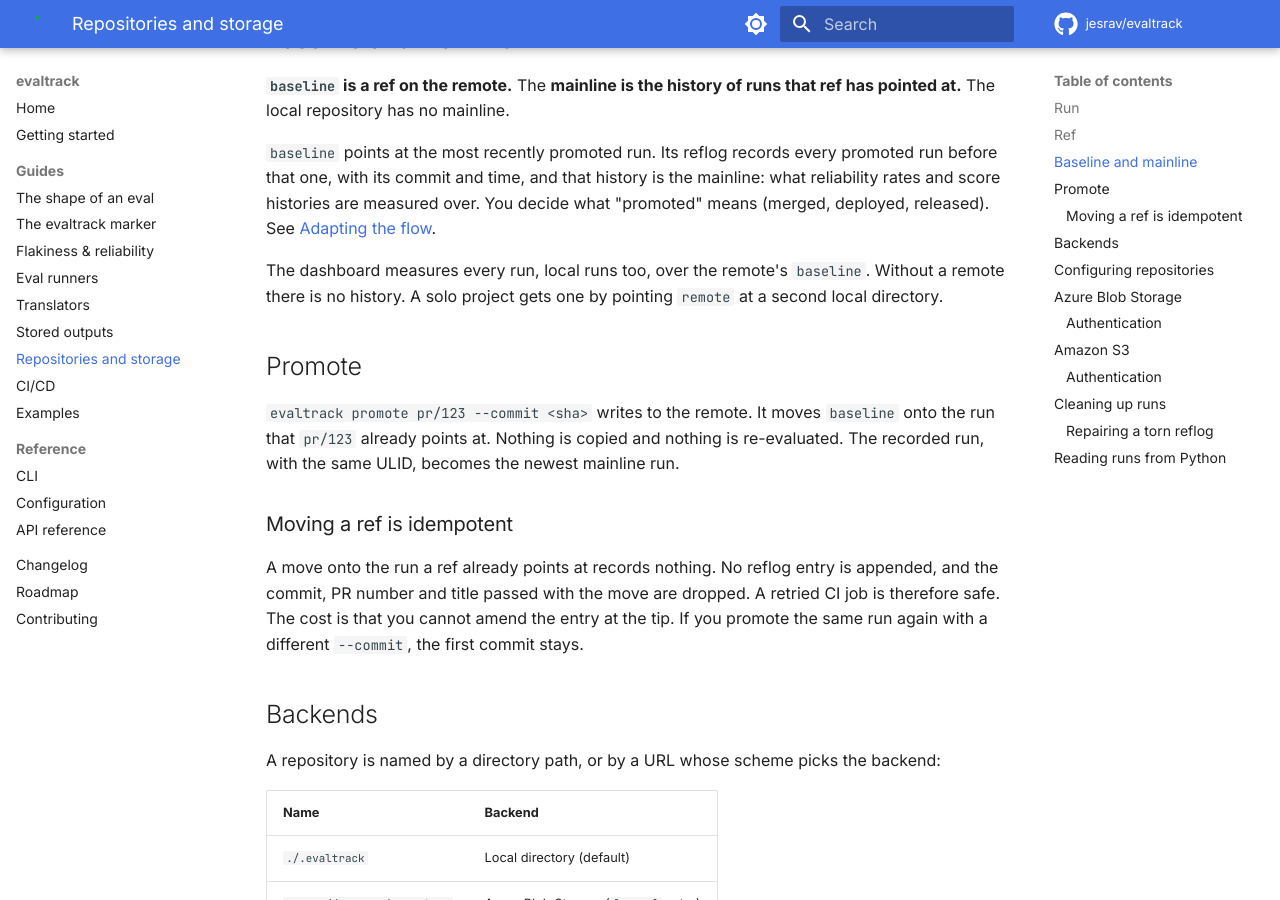
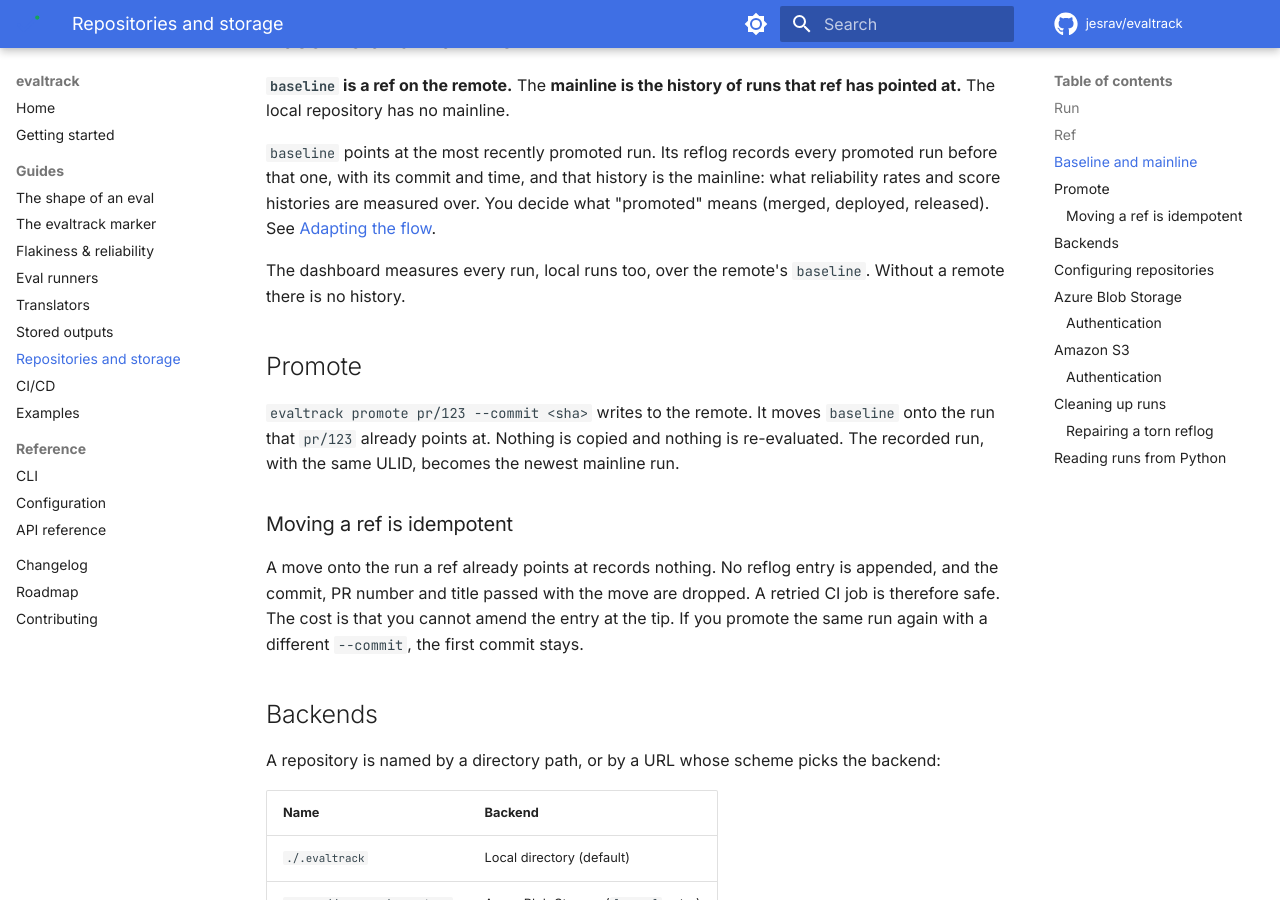
Before and after one commit to jesrav/evaltrack, an MkDocs documentation site: the page built from docs/repositories.md, in a window 1280 px wide and 900 px high, scrolled down 1107 px. Built offline with MkDocs 1.6.1 and Material for MkDocs 9.7.7, drawn with Linux system fonts in a browser that asks for light colours; comment, search, counter and statistics services are not loaded; the version menu is left out.

Commit message:
Update repositories.md

```diff
--- a/docs/repositories.md
+++ b/docs/repositories.md
@@ -52,7 +52,7 @@ score histories are measured over. You decide what "promoted" means (merged, dep
 See [Adapting the flow].
 
 The dashboard measures every run, local runs too, over the remote's `baseline`. Without a remote
-there is no history. A solo project gets one by pointing `remote` at a second local directory.
+there is no history.
 
 ## Promote
 
```
